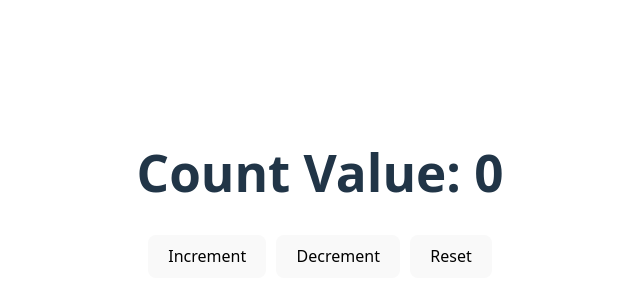
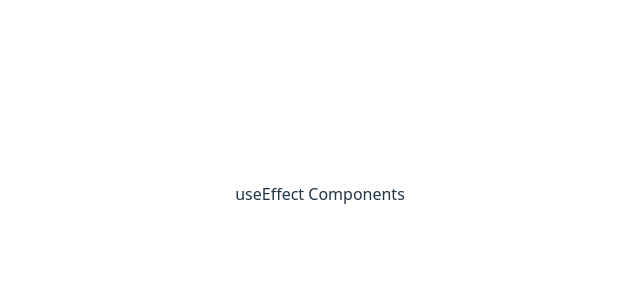
Before and after one commit to ma3llim007/mern_stack_interview, a React (Vite) app in the folder 02_react_basic/: page / in a window 1280 px wide. Shown: the part 206-506 px from the top of the page, without its empty margins (320-960 px from the left). Built offline with nearby package versions, Linux system fonts and the light colour scheme.

Commit message:
chore: learn the useEffect and ComponentDidMount

```diff
--- a/02_react_basic/src/App.jsx
+++ b/02_react_basic/src/App.jsx
@@ -7,6 +7,7 @@ import Ternary from "./components/Conditional/Ternary";
 import CounterTwo from "./components/Counter";
 import FunctionalComponent from "./components/FunctionalComponent";
 import StateAndProps from "./components/StateAndProps";
+import UseEffectCom from "./components/useEffectCom";
 
 function App() {
     return (
@@ -19,7 +20,8 @@ function App() {
             {/* <Ternary isLoggedIn={true} /> */}
             {/* <Logical hasMessage={true}/> */}
             {/* <SwitchComponent status={"error"}/> */}
-            <CounterTwo />
+            {/* <CounterTwo /> */}
+            <UseEffectCom />
         </div>
     );
 }
--- /dev/null
+++ b/02_react_basic/src/components/UseEffectCom.jsx
@@ -0,0 +1,10 @@
+import { useEffect } from "react";
+
+const UseEffectCom = () => {
+    useEffect(() => {
+        console.log("Mounted");
+    }, []);
+    return <div>useEffect Components</div>;
+};
+
+export default UseEffectCom;
```
